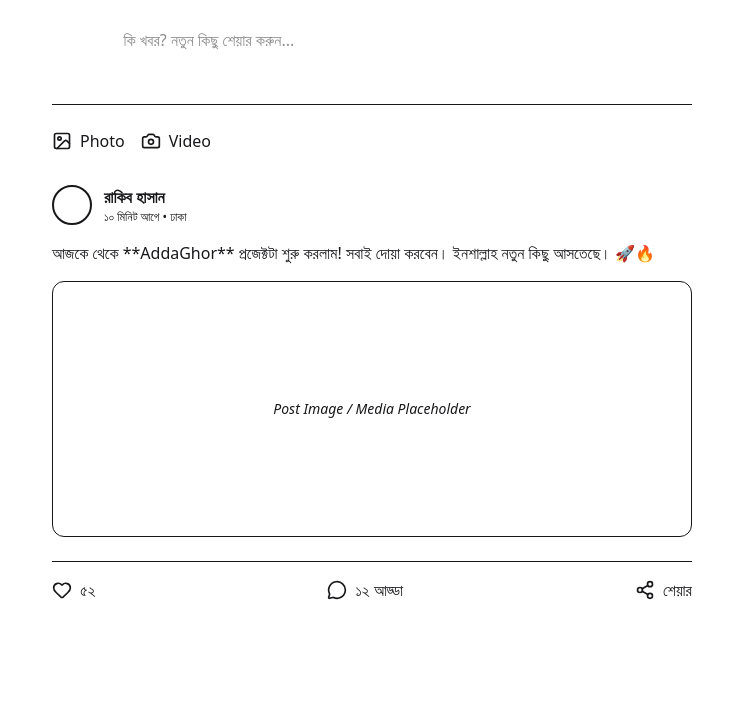
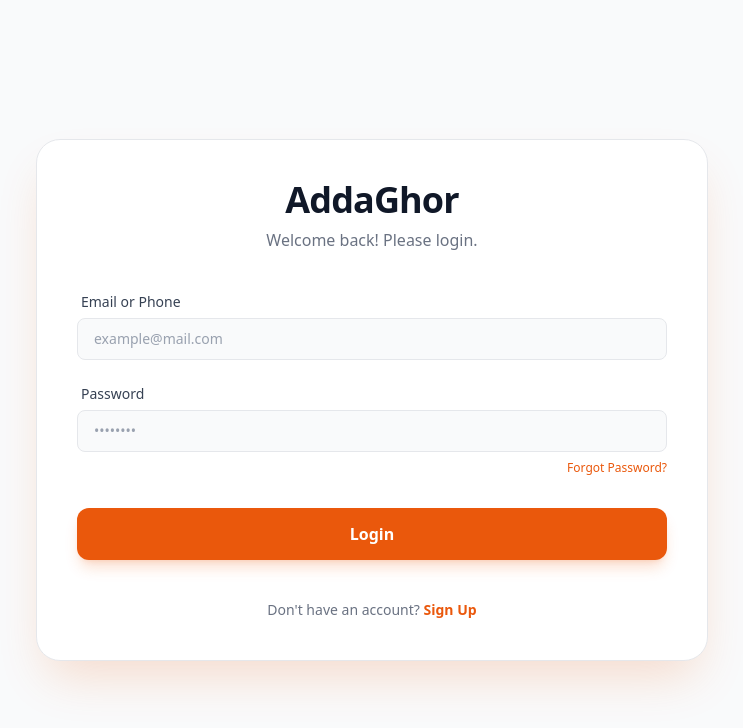
Before and after one commit to alaminislam34/addaghor-social-website, a Next.js app: page /login in a window 1280 px wide. Shown: the top 728 px of the page, without its empty margins (268-1011 px from the left). Built offline with nearby package versions, Linux system fonts and the light colour scheme.

Commit message:
added login page

```diff
--- a/package.json
+++ b/package.json
@@ -12,7 +12,8 @@
     "lucide-react": "^0.561.0",
     "next": "16.0.10",
     "react": "19.2.1",
-    "react-dom": "19.2.1"
+    "react-dom": "19.2.1",
+    "react-toastify": "^11.0.5"
   },
   "devDependencies": {
     "@tailwindcss/postcss": "^4",
--- a/src/app/(auth)/layout.tsx
+++ b/src/app/(auth)/layout.tsx
@@ -1,5 +1,6 @@
 import type { Metadata } from "next";
 import "../globals.css";
+import { ToastContainer } from "react-toastify";
 
 export const metadata: Metadata = {
   title: "AddaGhor",
@@ -13,7 +14,10 @@
 }>) {
   return (
     <html lang="en">
-      <body>{children}</body>
+      <body className="min-h-screen w-full flex justify-center items-center bg-light dark:bg-dark transition-colors duration-300 p-4 py-12 relative overflow-hidden">
+        {children}
+        <ToastContainer position="bottom-center" />
+      </body>
     </html>
   );
 }
--- a/src/app/(auth)/login/page.tsx
+++ b/src/app/(auth)/login/page.tsx
@@ -1,90 +1,130 @@
 "use client";
-import {
-  Camera,
-  Image as ImageIcon,
-  Send,
-  MessageCircle,
-  Heart,
-  Share2,
-} from "lucide-react";
 
-const AddaGhorDemo = () => {
+import { useState } from "react";
+
+// --- Types ---
+type InputProps = {
+  label: string;
+  name: string;
+  type: string;
+  placeholder?: string;
+  value: string;
+  onChange: (e: React.ChangeEvent<HTMLInputElement>) => void;
+  required?: boolean;
+  className?: string;
+};
+
+// --- Sub-component: InputField ---
+const InputField = ({
+  label,
+  name,
+  type,
+  placeholder,
+  value,
+  onChange,
+  required = true,
+  className = "",
+}: InputProps) => (
+  <div className={`flex flex-col gap-1.5 w-full ${className}`}>
+    <label
+      htmlFor={name}
+      className="text-sm font-medium text-gray-700 dark:text-gray-300 ml-1"
+    >
+      {label}
+    </label>
+    <input
+      id={name}
+      name={name}
+      type={type}
+      value={value}
+      onChange={onChange}
+      placeholder={placeholder}
+      required={required}
+      className="w-full py-2.5 px-4 bg-gray-50 dark:bg-white/5 border border-gray-200 dark:border-white/10 rounded-lg
+                 text-gray-900 dark:text-white focus:ring-2 focus:ring-Primary focus:border-transparent
+                 outline-none transition-all placeholder:text-gray-400 dark:placeholder:text-gray-500 text-sm"
+    />
+  </div>
+);
+
+const Login = () => {
+  const [formData, setFormData] = useState({
+    identifier: "",
+    password: "",
+  });
+
+  const handleChange = (e: React.ChangeEvent<HTMLInputElement>) => {
+    const { name, value } = e.target;
+    setFormData((prev) => ({ ...prev, [name]: value }));
+  };
+
+  const handleSubmit = (e: React.FormEvent) => {
+    e.preventDefault();
+    console.log("Logging in with:", formData);
+  };
+
   return (
-    <div className="max-w-2xl mx-auto p-4 space-y-6">
-      {/* 1. Create Post Section */}
-      <div className="adda-card">
-        <div className="flex gap-4">
-          <div className="w-12 h-12 rounded-full bg-brand-primary flex items-center justify-center text-white font-bold text-xl">
-            A
-          </div>
-          <textarea
-            placeholder="কি খবর? নতুন কিছু শেয়ার করুন..."
-            className="w-full bg-background border-none rounded-xl p-3 focus:ring-2 focus:ring-brand-primary outline-none resize-none text-main"
-            rows={2}
-          ></textarea>
-        </div>
+    <div className="max-w-2xl w-full bg-white dark:bg-white/3 border border-gray-200 dark:border-white/10 backdrop-blur-xl rounded-3xl shadow-2xl shadow-Primary/20 dark:shadow-Primary/10 p-6 md:p-10">
+      <header className="text-center mb-10">
+        <h1 className="text-4xl font-extrabold tracking-tight text-gray-900 dark:text-transparent dark:bg-clip-text dark:bg-linear-to-b dark:from-white dark:to-gray-400">
+          AddaGhor
+        </h1>
+        <p className="text-gray-500 dark:text-gray-400 mt-2">
+          Welcome back! Please login.
+        </p>
+      </header>
 
-        <hr className="my-4 border-border" />
+      <form onSubmit={handleSubmit} className="flex flex-col gap-6">
+        {/* Identifier Field */}
+        <InputField
+          label="Email or Phone"
+          name="identifier"
+          type="text"
+          placeholder="example@mail.com"
+          value={formData.identifier}
+          onChange={handleChange}
+        />
 
-        <div className="flex justify-between items-center">
-          <div className="flex gap-4">
-            <button className="flex items-center gap-2 text-muted hover:text-brand-primary transition-colors cursor-pointer">
-              <ImageIcon size={20} />{" "}
-              <span className="hidden sm:inline">Photo</span>
+        {/* Password Field */}
+        <div>
+          <InputField
+            label="Password"
+            name="password"
+            type="password"
+            placeholder="••••••••"
+            value={formData.password}
+            onChange={handleChange}
+          />
+          <div className="flex justify-end mt-2">
+            <button
+              type="button"
+              className="text-xs text-Primary hover:underline"
+            >
+              Forgot Password?
             </button>
-            <button className="flex items-center gap-2 text-muted hover:text-brand-primary transition-colors cursor-pointer">
-              <Camera size={20} />{" "}
-              <span className="hidden sm:inline">Video</span>
-            </button>
-          </div>
-          <button className="bg-brand-primary text-white px-6 py-2 rounded-full font-semibold hover:opacity-90 transition-opacity flex items-center gap-2">
-            Post <Send size={16} />
-          </button>
-        </div>
-      </div>
-
-      {/* 2. Feed Post Section */}
-      <div className="adda-card">
-        {/* User Info */}
-        <div className="flex items-center justify-between mb-4">
-          <div className="flex items-center gap-3">
-            <div className="w-10 h-10 rounded-full bg-brand-secondary border-2 border-brand-primary"></div>
-            <div>
-              <h4 className="font-bold text-main">রাকিব হাসান</h4>
-              <p className="text-xs text-muted">১০ মিনিট আগে • ঢাকা</p>
-            </div>
           </div>
         </div>
 
-        {/* Post Content */}
-        <div className="space-y-4">
-          <p className="text-main">
-            আজকে থেকে **AddaGhor** প্রজেক্টটা শুরু করলাম! সবাই দোয়া করবেন।
-            ইনশাল্লাহ নতুন কিছু আসতেছে। 🚀🔥
-          </p>
-          {/* Mock Post Image */}
-          <div className="w-full h-64 bg-background rounded-xl flex items-center justify-center border border-border">
-            <span className="text-muted italic text-sm">
-              Post Image / Media Placeholder
-            </span>
-          </div>
-        </div>
+        {/* Login Button */}
+        <button
+          type="submit"
+          className="w-full py-3.5 px-6 bg-Primary hover:opacity-90 text-white font-bold rounded-xl active:scale-[0.98] transition-all shadow-lg shadow-Primary/20 mt-2"
+        >
+          Login
+        </button>
 
-        {/* Interaction Buttons */}
-        <div className="flex justify-between mt-6 pt-4 border-t border-border">
-          <button className="flex items-center gap-2 text-muted hover:text-brand-primary font-medium transition-colors">
-            <Heart size={20} /> ৫২
+        <p className="text-center text-sm text-gray-500 dark:text-gray-400 mt-4">
+          Don't have an account?{" "}
+          <button
+            type="button"
+            className="text-Primary font-semibold hover:underline"
+          >
+            Sign Up
           </button>
-          <button className="flex items-center gap-2 text-muted hover:text-brand-primary font-medium transition-colors">
-            <MessageCircle size={20} /> ১২ আড্ডা
-          </button>
-          <button className="flex items-center gap-2 text-muted hover:text-brand-primary font-medium transition-colors">
-            <Share2 size={20} /> শেয়ার
-          </button>
-        </div>
-      </div>
+        </p>
+      </form>
     </div>
   );
 };
 
-export default AddaGhorDemo;
+export default Login;
--- a/src/app/(auth)/reg/page.tsx
+++ b/src/app/(auth)/reg/page.tsx
@@ -12,7 +12,7 @@
     e: React.ChangeEvent<HTMLInputElement | HTMLSelectElement>
   ) => void;
   required?: boolean;
-  className?: string; // Added to handle full-width logic
+  className?: string;
 };
 
 const InputField = ({
@@ -40,7 +40,7 @@
       onChange={onChange}
       placeholder={placeholder}
       required={required}
-      className="w-full py-2.5 px-4 bg-gray-50 dark:bg-white/5 border border-gray-200 dark:border-white/10 rounded-xl
+      className="w-full py-2.5 px-4 bg-gray-50 dark:bg-white/5 border border-gray-200 dark:border-white/10 rounded-lg
                  text-gray-900 dark:text-white focus:ring-2 focus:ring-orange-500 focus:border-transparent
                  outline-none transition-all placeholder:text-gray-400 dark:placeholder:text-gray-500 text-sm"
     />
@@ -59,11 +59,6 @@
     confirmPassword: "",
   });
 
-  useEffect(() => {
-    if (isDarkMode) document.documentElement.classList.add("dark");
-    else document.documentElement.classList.remove("dark");
-  }, [isDarkMode]);
-
   const handleChange = (
     e: React.ChangeEvent<HTMLInputElement | HTMLSelectElement>
   ) => {
@@ -76,11 +71,11 @@
       alert("Passwords do not match!");
       return;
     }
+
     console.log("Form Submitted:", formData);
   };
 
   return (
-    <section className="min-h-screen w-full flex justify-center items-center bg-light dark:bg-dark transition-colors duration-300 p-4 py-12 relative overflow-hidden">
     <div className="max-w-2xl w-full bg-white dark:bg-white/3 border border-gray-200 dark:border-white/10 backdrop-blur-xl rounded-3xl shadow-2xl shadow-Primary/20 dark:shadow-Primary/10 p-6 md:p-10">
       <header className="text-center mb-8">
         <h1 className="text-4xl font-extrabold tracking-tight text-gray-900 dark:text-transparent dark:bg-clip-text dark:bg-linear-to-b dark:from-white dark:to-gray-400 ">
@@ -200,7 +195,6 @@
         </div>
       </div>
     </div>
-    </section>
   );
 }
 
```
Also changed, not shown: 1 other file (tests, documents, lock files or other folders). Lines whose indentation alone changed are shown as unchanged.
